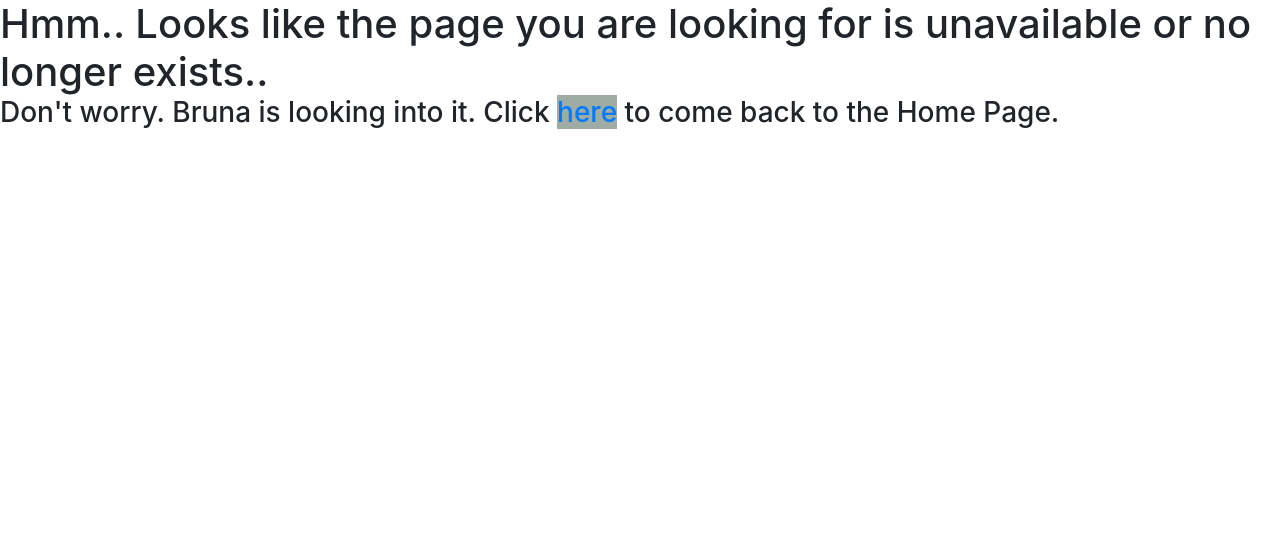
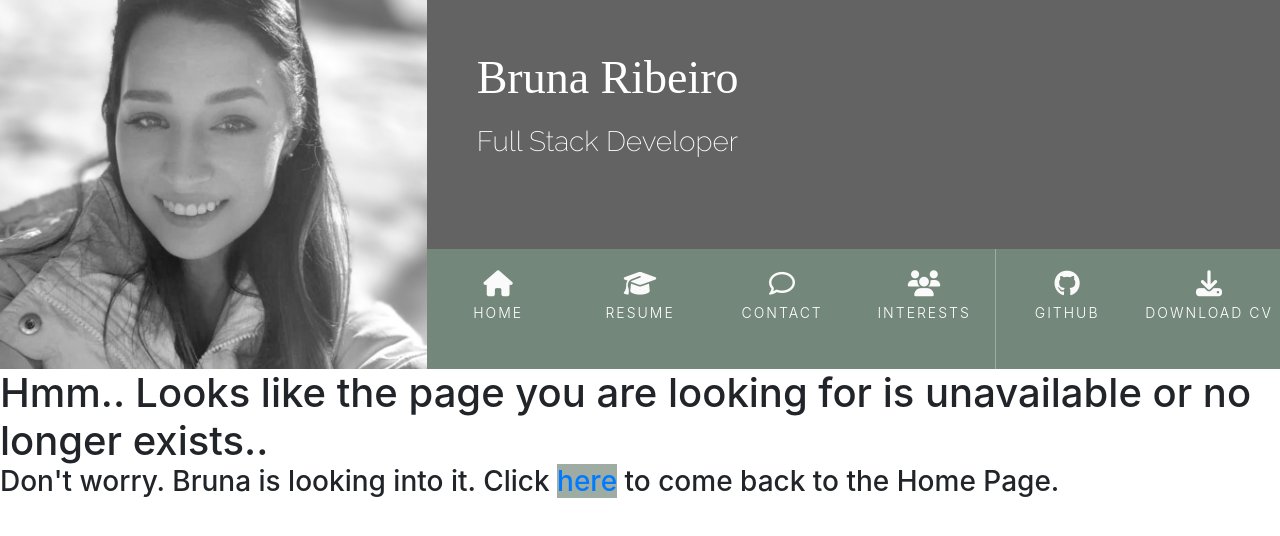
Before and after one commit to BrrunaRibeiro/online-resume, a plain HTML site: page 404.html in a window 1280 px wide. Drawn offline with nearby package versions, Linux system fonts and the light colour scheme.

Commit message:
Adjust header for all pages

```diff
--- a/404.html
+++ b/404.html
@@ -12,6 +12,51 @@
     <link rel="stylesheet" type="text/css" href="assets/css/style.css">
     <title>Bruna Ribeiro</title>
 </head>
+<header>
+    <div class="row no-gutters">
+        <a href="index.html" class="col-md-4 logo"></a>
+        <div class="col-md-8">
+            <div class="row no-gutters bg-color-name-title">
+                <div class="col heading">
+                    <h1 class="name">Bruna Ribeiro</h1>
+                    <h2 class="title">Full Stack Developer</h2>
+                </div>
+            </div>
+            <div class="row no-gutters">
+                <div class="col">
+                    <ul id="nav" class="list-inline menucontainer row">
+                        <li class="col-xs-6 col-sm-2 ui-menu-color-home menuitem">
+                            <a href="index.html" class="hvr-sweep-to-bottom"><i class="fa fa-home"
+                                    aria-hidden="true"></i><span>Home</span></a>
+                        </li>
+                        <li class="col-xs-6 col-sm-2 ui-menu-color-home menuitem">
+                            <a href="resume.html" class="hvr-sweep-to-bottom"><i class="fa fa-graduation-cap"
+                                    aria-hidden="true"></i><span>Resume</span></a>
+                        </li>
+                        <li class="col-xs-6 col-sm-2 ui-menu-color-home menuitem">
+                            <a href="contact.html" class="hvr-sweep-to-bottom"><i class="fa fa-comment-o"
+                                    aria-hidden="true"></i><span>Contact</span></a>
+                        </li>
+                        <li class="col-xs-6 col-sm-2 ui-menu-color-home menuitem">
+                            <a href="interests.html" class="hvr-sweep-to-bottom"><i class="fa fa-users"
+                                    aria-hidden="true"></i><span>Interests</span></a>
+                        </li>
+                        <li class="col-xs-6 col-sm-2 ui-menu-color-home menuitem">
+                            <a href="github.html" class="hvr-sweep-to-bottom"><i class="fa fa-github"
+                                    aria-hidden="true"></i><span>GitHub</span></a>
+                        </li>
+                        <li class="col-xs-6 col-sm-2 ui-menu-color-home menuitem">
+                            <a href="assets/cv/Bruna_A._Ribeiro_-_Full_Stack_Developer (1).pdf" target="_blank"
+                                class="hvr-sweep-to-bottom"><i class="fa fa-download"
+                                    aria-hidden="true"></i><span>Download
+                                    CV</span></a>
+                        </li>
+                    </ul>
+                </div>
+            </div>
+        </div>
+    </div>
+</header>
 
 <body>
     <h1>Hmm.. Looks like the page you are looking for is unavailable or no longer exists..</h1>
--- a/assets/css/style.css
+++ b/assets/css/style.css
@@ -188,6 +188,9 @@ i[class="fa"]:hover {
     align-items: center;
 }
 
+a[class="cv-pdf"] {
+    background: transparent;
+}
 .bg-color-three-reasons {
     background-color: #fff;
 }
```
Also changed, not shown: contact.html (+16 -6 lines), github.html (+23 -15 lines), index.html (+14 -6 lines), interests.html (+23 -14 lines), resume.html (+16 -6 lines).
